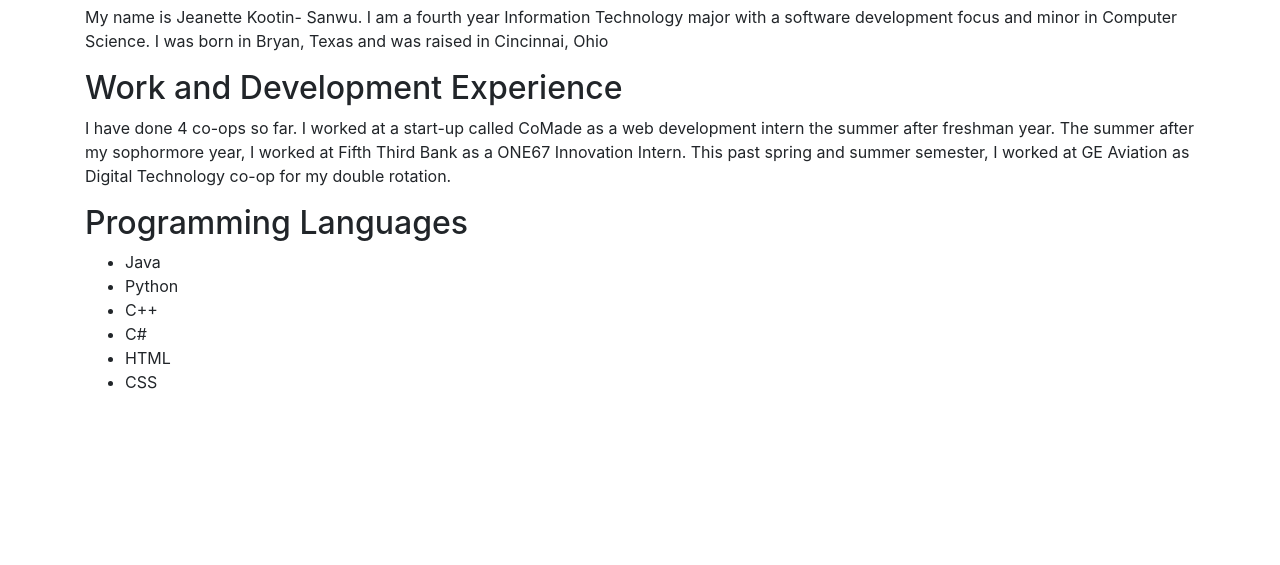
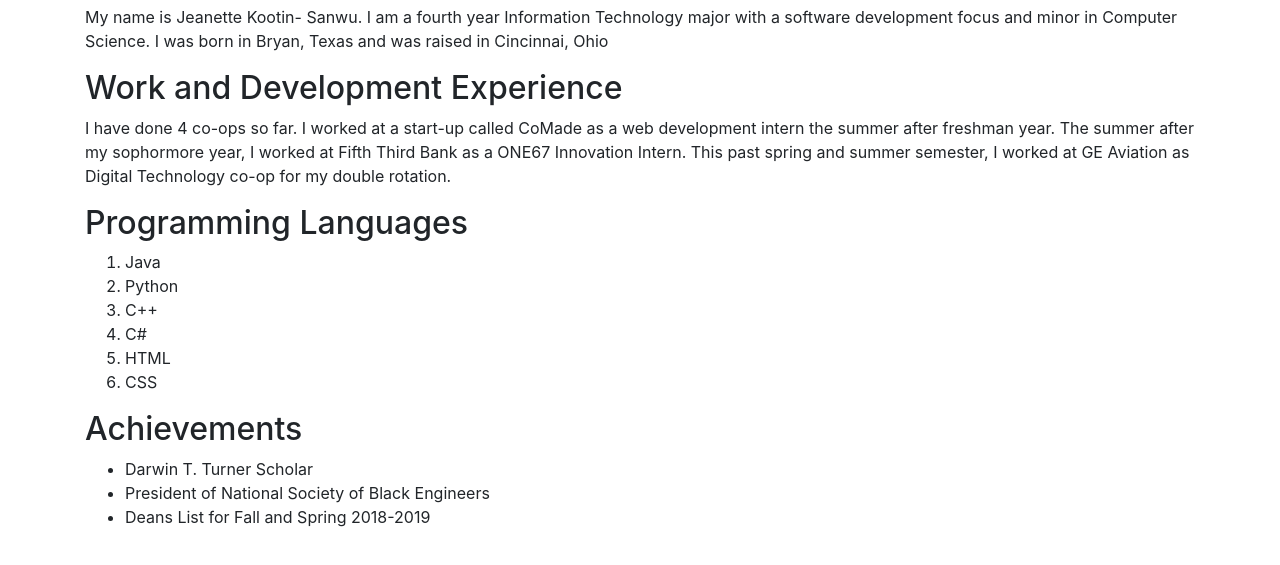
Before and after one commit to IT3049C-Students-Archive/1-online-portfolio-kootinja, a website: page index.html in a window 1280 px wide. Shown: the part 121-686 px from the top of the page. Drawn offline with nearby package versions, Linux system fonts and the light colour scheme.

Commit message:
added Achievements section

```diff
--- a/index.html
+++ b/index.html
@@ -30,20 +30,29 @@
       </div>
 
       <div class = "section">
-      <h2 id = "experience"> Work and Development Experience </h2>
-      <p> I have done 4 co-ops so far. I worked at a start-up called CoMade as a web development intern the summer after freshman year. The summer after my sophormore year,
-      I worked at Fifth Third Bank as a ONE67 Innovation Intern. This past spring and summer semester, I worked at GE Aviation as Digital Technology co-op for my double rotation. </p>
+        <h2 id = "experience"> Work and Development Experience </h2>
+        <p> I have done 4 co-ops so far. I worked at a start-up called CoMade as a web development intern the summer after freshman year. The summer after my sophormore year,
+        I worked at Fifth Third Bank as a ONE67 Innovation Intern. This past spring and summer semester, I worked at GE Aviation as Digital Technology co-op for my double rotation. </p>
       </div>
 
       <div class = "section">
       <h2 id = "programmingLanguages"> Programming Languages </h2>
-        <ul>
+        <ol>
           <li> Java </li>
           <li> Python </li>
           <li> C++ </li>
           <li> C# </li>
           <li> HTML </li>
           <li> CSS </li>
+        </ol>
+      </div>
+
+      <div class = "section">
+      <h2 id = "achievements"> Achievements </h2>
+        <ul>
+          <li> Darwin T. Turner Scholar </li>
+          <li> President of National Society of Black Engineers </li>
+          <li> Deans List for Fall and Spring 2018-2019 </li>
         </ul>
       </div>
 
```
